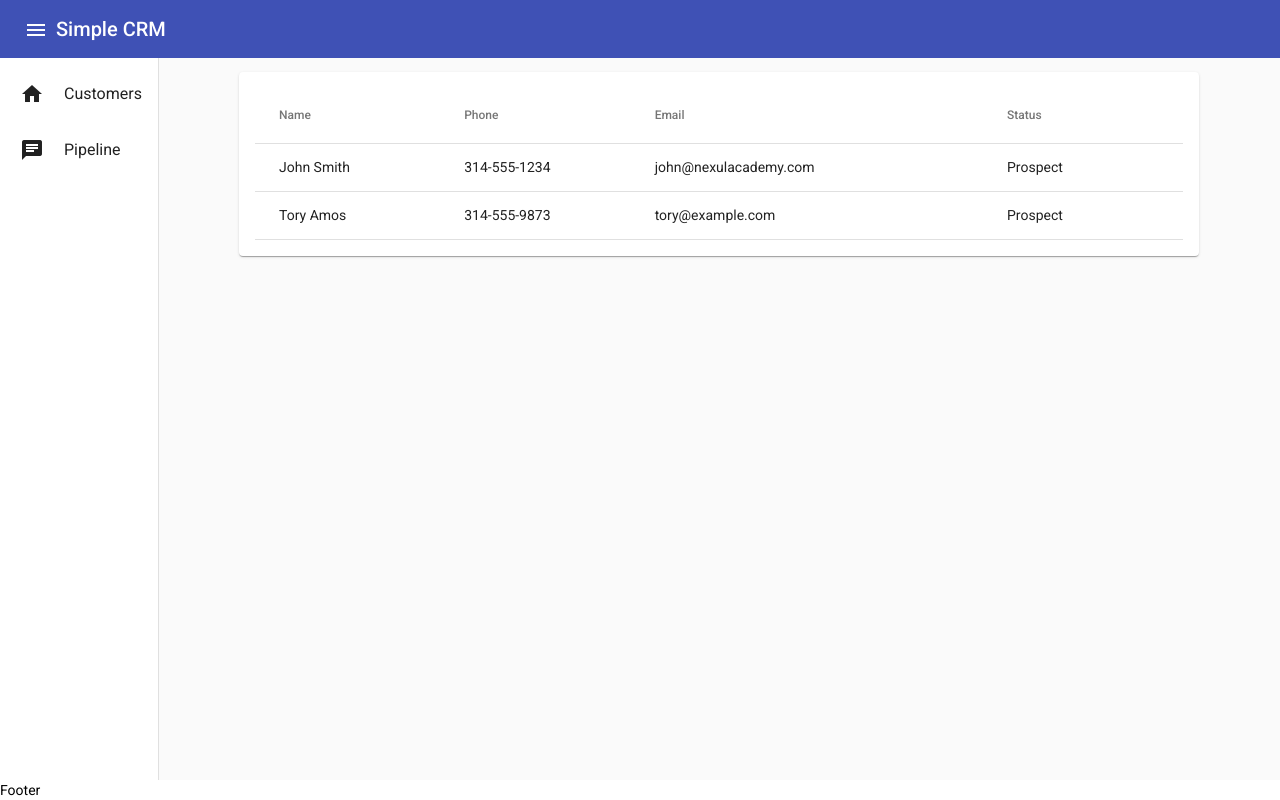
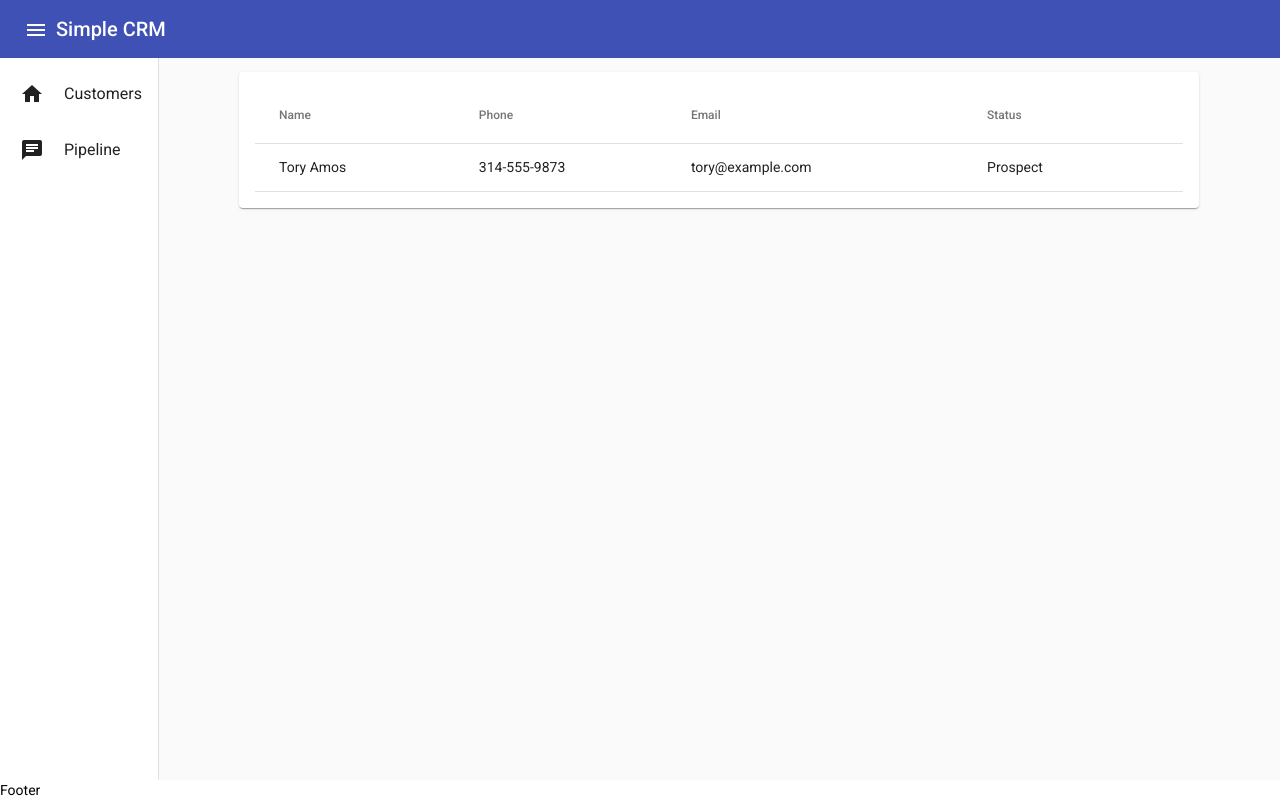
Before and after one commit to NexulAcademy/aspnet-core-fundamentals-v3, an Angular app in the folder SimpleCrm/simple-crm-cli/: page /customers in a window 1280 px wide. Built offline with nearby package versions, Linux system fonts and the light colour scheme.

Commit message:
57: configure mock customer service

```diff
--- a/SimpleCrm/simple-crm-cli/src/app/customer/customer-list-page/customer-list-page.component.html
+++ b/SimpleCrm/simple-crm-cli/src/app/customer/customer-list-page/customer-list-page.component.html
@@ -1,6 +1,6 @@
 <div class="content-column">
   <mat-card>
-    <table mat-table [dataSource]="dataSource">
+    <table mat-table [dataSource]="customers$">
       <ng-container matColumnDef="name">
         <th mat-header-cell *matHeaderCellDef> Name </th>
         <td mat-cell *matCellDef="let row"> {{row.firstName}} {{row.lastName}} </td>
--- a/SimpleCrm/simple-crm-cli/src/app/customer/customer-list-page/customer-list-page.component.ts
+++ b/SimpleCrm/simple-crm-cli/src/app/customer/customer-list-page/customer-list-page.component.ts
@@ -1,6 +1,8 @@
 import { Component, OnInit } from '@angular/core';
 import { Customer } from '../customer.model';
 import { MatTableDataSource } from '@angular/material/table';
+import { CustomerService } from '../customer.service';
+import { Observable } from 'rxjs';
 
 @Component({
   selector: 'crm-customer-list-page',
@@ -8,34 +10,13 @@ import { MatTableDataSource } from '@angular/material/table';
   styleUrls: ['./customer-list-page.component.scss']
 })
 export class CustomerListPageComponent implements OnInit {
-  customers: Customer[] = [
-    {
-      customerId: 1,
-      firstName: 'John',
-      lastName: 'Smith',
-      phoneNumber: '314-555-1234',
-      emailAddress: 'john@nexulacademy.com',
-      statusCode: 'Prospect',
-      preferredContactMethod: 'phone',
-      lastContactDate: new Date().toISOString()
-    },
-    {
-      customerId: 2,
-      firstName: 'Tory',
-      lastName: 'Amos',
-      phoneNumber: '314-555-9873',
-      emailAddress: 'tory@example.com',
-      statusCode: 'Prospect',
-      preferredContactMethod: 'email',
-      lastContactDate: new Date().toISOString()
-    }
-  ];
-  dataSource: MatTableDataSource<Customer>;
+  customers$: Observable<Customer[]>;
   displayColumns = ['name', 'phone', 'email', 'status'];
 
-  constructor() { }
+  constructor(private customerService: CustomerService) {
+    this.customers$ = this.customerService.search('');
+  }
 
   ngOnInit(): void {
-    this.dataSource = new MatTableDataSource(this.customers);
   }
 }
--- a/SimpleCrm/simple-crm-cli/src/app/customer/customer-mock.service.ts
+++ b/SimpleCrm/simple-crm-cli/src/app/customer/customer-mock.service.ts
@@ -11,6 +11,7 @@ export class CustomerMockService extends CustomerService {
 
   constructor(http: HttpClient) {
     super(http);
+    console.warn('Warning: You are using the CustomerMockService, not intended for production use.');
 
     const localCustomers = localStorage.getItem('customers');
     if (localCustomers) {
```
Also changed, not shown: SimpleCrm/simple-crm-cli/src/app/customer/customer.module.ts (+8 -1 lines).
